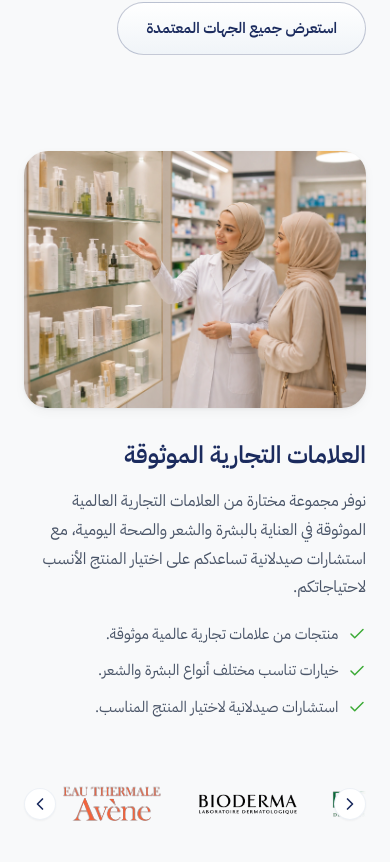
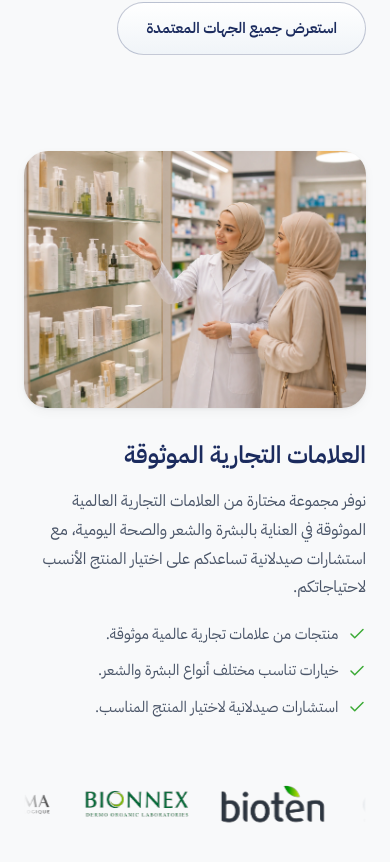
Before and after one commit to hulycat-sketch/adnan-pharmacy, a Next.js app: page /services in a window 390 px wide. Shown: the part 2814-3676 px from the top of the page. Built offline with nearby package versions, Linux system fonts and the light colour scheme.

Commit message:
Fix brand marquee resume after touch release

```diff
--- a/src/components/sections/TrustedBrandsMarquee.module.css
+++ b/src/components/sections/TrustedBrandsMarquee.module.css
@@ -31,59 +31,14 @@
   max-width: 640px;
 }
 
-/* ===== شريط الشعارات ===== */
-
-.marqueeRow {
-  position: relative;
-}
-
-/* ===== أسهم التنقل — نفس تصميم وسلوك أسهم شريط "الجهات المعتمدة" بالضبط ===== */
-
-.arrowBtn {
-  position: absolute;
-  top: 50%;
-  transform: translateY(-50%);
-  z-index: 2;
-  display: flex;
-  align-items: center;
-  justify-content: center;
-  width: 36px;
-  height: 36px;
-  border-radius: 9999px;
-  border: 1px solid rgba(226, 232, 240, 0.6);
-  background-color: var(--color-bg-white);
-  color: var(--color-primary);
-  box-shadow: 0 1px 2px rgba(0, 0, 0, 0.04);
-  transition: background-color var(--transition-fast), box-shadow var(--transition-fast), border-color var(--transition-fast);
-}
-
-.arrowBtn:hover {
-  background-color: var(--color-bg-section);
-  border-color: var(--color-border);
-  box-shadow: var(--shadow-hover);
-}
-
-.arrowBtn:focus-visible {
-  outline: 2px solid var(--color-secondary);
-  outline-offset: 2px;
-}
-
-.arrowLeft {
-  left: 0;
-}
-
-.arrowRight {
-  right: 0;
-}
+/* ===== شريط الشعارات — انزلاق مستمر (Transform) بدل Native Scroll ===== */
 
 .viewport {
-  overflow-x: auto;
-  overflow-y: hidden;
+  overflow: hidden;
   direction: ltr;
-  scroll-behavior: smooth;
-  scrollbar-width: none;
-  -ms-overflow-style: none;
   padding-inline: 32px;
+  cursor: grab;
+  touch-action: pan-y;
   -webkit-mask-image: linear-gradient(
     to left,
     transparent 0,
@@ -100,13 +55,13 @@
   );
 }
 
-.viewport::-webkit-scrollbar {
-  display: none;
-}
-
 .viewport:focus-visible {
   outline: 2px solid var(--color-secondary);
   outline-offset: -2px;
+}
+
+.viewport:active {
+  cursor: grabbing;
 }
 
 .track {
@@ -118,6 +73,7 @@
   list-style: none;
   margin: 0;
   padding: 0;
+  will-change: transform;
 }
 
 .tile {
@@ -126,13 +82,6 @@
   display: flex;
   align-items: center;
   justify-content: center;
-}
-
-@media (max-width: 639px) {
-  .arrowBtn {
-    width: 32px;
-    height: 32px;
-  }
 }
 
 .logo {
--- a/src/components/sections/TrustedBrandsMarquee.tsx
+++ b/src/components/sections/TrustedBrandsMarquee.tsx
@@ -1,9 +1,14 @@
 "use client";
 
-import { useCallback, useRef, type KeyboardEvent } from "react";
+import {
+  useCallback,
+  useEffect,
+  useRef,
+  useState,
+  type KeyboardEvent,
+  type PointerEvent as ReactPointerEvent,
+} from "react";
 import Image from "next/image";
-import { ChevronLeft, ChevronRight } from "lucide-react";
-import { useMarqueeScroll } from "@/lib/useMarqueeScroll";
 import styles from "./TrustedBrandsMarquee.module.css";
 
 type Brand = {
@@ -17,61 +22,187 @@ type TrustedBrandsMarqueeProps = {
   title?: string;
   description?: string;
   brands: readonly Brand[];
-  /** بكسل/ثانية — سرعة السحب التلقائي (افتراضيًا 36، بطيئة وهادئة) */
+  /** بكسل/ثانية — سرعة الانزلاق المستمر */
   speed?: number;
 };
 
 const MIN_TILES_PER_LOOP = 14;
-// نفس القيم المستخدمة بالضبط بشريط "الجهات المعتمدة" — للحفاظ على سلوك مطابق
-const TILES_PER_JUMP_DESKTOP = 2;
-const TILES_PER_JUMP_MOBILE = 1;
-const MOBILE_QUERY = "(max-width: 639px)";
 // تصغير بصري عام لكل الشعارات (~12%) — بيتضرب مع scale كل علامة على حدة
 // فبيحافظ على نفس الفروقات النسبية بينهم بالضبط، بس بحجم إجمالي أخف وأهدأ
 const GLOBAL_LOGO_SCALE = 0.88;
+const RESUME_DELAY_MS = 3000;
+const KEYBOARD_NUDGE_PX = 150;
 
 export default function TrustedBrandsMarquee({
   title,
   description,
   brands,
-  speed = 36,
+  speed = 40,
 }: TrustedBrandsMarqueeProps) {
-  const { viewportRef, pauseAndScheduleResume } = useMarqueeScroll(speed);
   const trackRef = useRef<HTMLUListElement>(null);
+  const rafRef = useRef<number | null>(null);
+  const resumeTimeoutRef = useRef<ReturnType<typeof setTimeout> | null>(null);
+  const isPausedRef = useRef(false);
+  const isDraggingRef = useRef(false);
+  const dragStartXRef = useRef(0);
+  const dragStartPositionRef = useRef(0);
+  // موضع الانزلاق الحالي (بكسل) — المصدر الوحيد للحقيقة، سواء تغيّر
+  // بالحركة التلقائية أو بالسحب اليدوي، فما في أي Resync أو قفزة عند التبديل بينهم
+  const positionRef = useRef(0);
+  // عرض نسخة واحدة من الشعارات (نصف عرض المسار المضاعف) — أساس اللفّة اللانهائية
+  const loopWidthRef = useRef(0);
+  const [reducedMotion, setReducedMotion] = useState(false);
 
-  // قفزة السهم: نفس منطق شريط "الجهات المعتمدة" بالضبط — تُحسب ديناميكيًا
-  // من عرض بلاطة واحدة فعلية + الفراغ الحقيقي بينها
-  const scrollByTiles = useCallback(
-    (direction: 1 | -1) => {
-      const viewport = viewportRef.current;
-      const trackEl = trackRef.current;
-      if (!viewport || !trackEl) return;
+  useEffect(() => {
+    const query = window.matchMedia("(prefers-reduced-motion: reduce)");
+    setReducedMotion(query.matches);
+    const onChange = () => setReducedMotion(query.matches);
+    query.addEventListener("change", onChange);
+    return () => query.removeEventListener("change", onChange);
+  }, []);
 
-      const firstTile = trackEl.firstElementChild as HTMLElement | null;
-      const tileWidth = firstTile?.getBoundingClientRect().width ?? 150;
-      const gapPx = parseFloat(getComputedStyle(trackEl).columnGap || "0") || 0;
+  const pauseAndScheduleResume = useCallback(() => {
+    isPausedRef.current = true;
+    if (resumeTimeoutRef.current) clearTimeout(resumeTimeoutRef.current);
+    resumeTimeoutRef.current = setTimeout(() => {
+      isPausedRef.current = false;
+    }, RESUME_DELAY_MS);
+  }, []);
 
-      const isMobile = window.matchMedia(MOBILE_QUERY).matches;
-      const tilesPerJump = isMobile ? TILES_PER_JUMP_MOBILE : TILES_PER_JUMP_DESKTOP;
-      const step = tilesPerJump * (tileWidth + gapPx);
+  // استئناف فوري — يلغي أي مؤقّت استئناف مؤجَّل وينهي الإيقاف فورًا. بنستخدمها
+  // عند رفع الإصبع/الماوس فعليًا، بدل الاعتماد بس على مؤقّت الـ3 ثوانٍ اللي
+  // انضبط لحظة الضغط (وهذا بالضبط سبب "علوق" الشريط بحالة إيقاف بعد رفع
+  // الإصبع لو الضغطة كانت أطول من 3 ثوانٍ أو حصل تفاعل إضافي بعدها)
+  const resumeNow = useCallback(() => {
+    if (resumeTimeoutRef.current) clearTimeout(resumeTimeoutRef.current);
+    isPausedRef.current = false;
+  }, []);
 
+  const applyTransform = useCallback(() => {
+    const track = trackRef.current;
+    if (!track) return;
+    track.style.transform = `translateX(${-positionRef.current}px)`;
+  }, []);
+
+  // لفّة لا نهائية سلسة تمامًا: طرح/إضافة عرض نسخة واحدة بالضبط عند تجاوز
+  // الحدّ — بما إن المسار مضاعف (نسختان متطابقتان)، هذا التصحيح ما بيغيّر
+  // شكل الشريط المرئي إطلاقًا، فما في أي قفزة أو Snapping محسوس
+  const wrapPosition = useCallback(() => {
+    const loopWidth = loopWidthRef.current;
+    if (loopWidth <= 0) return;
+    if (positionRef.current >= loopWidth) {
+      positionRef.current -= loopWidth;
+    } else if (positionRef.current < 0) {
+      positionRef.current += loopWidth;
+    }
+  }, []);
+
+  // قياس عرض نسخة واحدة من الشعارات — يُعاد حسابه تلقائيًا لو تغيّر عدد
+  // العلامات لاحقًا (بدون ما يأثر على سلاسة الحركة، لأن السرعة ثابتة
+  // بالبكسل/ثانية مش مدة إجمالية ثابتة)
+  useEffect(() => {
+    const track = trackRef.current;
+    if (!track) return;
+
+    const measure = () => {
+      loopWidthRef.current = track.scrollWidth / 2;
+    };
+
+    measure();
+    const resizeObserver = new ResizeObserver(measure);
+    resizeObserver.observe(track);
+    return () => resizeObserver.disconnect();
+  }, [brands]);
+
+  // الانزلاق المستمر بسرعة ثابتة (بكسل/ثانية) — بدون Snapping أو قفزة مرئية
+  useEffect(() => {
+    if (reducedMotion) return;
+
+    let lastTime: number | null = null;
+
+    const tick = (timestamp: number) => {
+      if (!isPausedRef.current && !isDraggingRef.current && lastTime !== null) {
+        const deltaSeconds = (timestamp - lastTime) / 1000;
+        positionRef.current += speed * deltaSeconds;
+        wrapPosition();
+        applyTransform();
+      }
+      lastTime = isPausedRef.current || isDraggingRef.current ? null : timestamp;
+      rafRef.current = requestAnimationFrame(tick);
+    };
+
+    rafRef.current = requestAnimationFrame(tick);
+    return () => {
+      if (rafRef.current !== null) cancelAnimationFrame(rafRef.current);
+    };
+  }, [reducedMotion, speed, wrapPosition, applyTransform]);
+
+  // سحب بالماوس أو اللمس — بيحرّك نفس متغيّر الموضع (positionRef) مباشرة،
+  // فما في أي إعادة مزامنة أو قفزة لحظة الإفلات (نفس المصدر دايمًا)
+  const handlePointerDown = useCallback(
+    (event: ReactPointerEvent<HTMLDivElement>) => {
       pauseAndScheduleResume();
-      viewport.scrollBy({ left: direction * step, behavior: "smooth" });
+      isDraggingRef.current = true;
+      dragStartXRef.current = event.clientX;
+      dragStartPositionRef.current = positionRef.current;
+      event.currentTarget.setPointerCapture(event.pointerId);
     },
-    [viewportRef, pauseAndScheduleResume]
+    [pauseAndScheduleResume]
+  );
+
+  const handlePointerMove = useCallback(
+    (event: ReactPointerEvent<HTMLDivElement>) => {
+      if (!isDraggingRef.current) return;
+      const delta = event.clientX - dragStartXRef.current;
+      positionRef.current = dragStartPositionRef.current - delta;
+      wrapPosition();
+      applyTransform();
+    },
+    [wrapPosition, applyTransform]
+  );
+
+  // pointerup / pointercancel — انتهى التفاعل فعليًا (إصبع اتّرفع أو انلغى)،
+  // فبيستأنف فورًا بدون انتظار أي مؤقّت
+  const endDrag = useCallback(
+    (event: ReactPointerEvent<HTMLDivElement>) => {
+      isDraggingRef.current = false;
+      const viewport = event.currentTarget;
+      if (viewport.hasPointerCapture(event.pointerId)) {
+        viewport.releasePointerCapture(event.pointerId);
+      }
+      resumeNow();
+    },
+    [resumeNow]
+  );
+
+  // pointerleave — بيستأنف بس لو ما في سحب فعليًا شغّال حاليًا (لو الإصبع
+  // خرج من حدود العنصر بينما لسا مضغوط تحت Pointer Capture، منسيب الأمر
+  // لـpointerup/pointercancel اللي رح توصل لاحقًا لتنضيف الحالة صح)
+  const handlePointerLeave = useCallback(
+    (event: ReactPointerEvent<HTMLDivElement>) => {
+      if (isDraggingRef.current) return;
+      resumeNow();
+    },
+    [resumeNow]
   );
 
   const handleKeyDown = useCallback(
     (event: KeyboardEvent<HTMLDivElement>) => {
       if (event.key === "ArrowRight") {
         event.preventDefault();
-        scrollByTiles(1);
+        pauseAndScheduleResume();
+        positionRef.current -= KEYBOARD_NUDGE_PX;
+        wrapPosition();
+        applyTransform();
       } else if (event.key === "ArrowLeft") {
         event.preventDefault();
-        scrollByTiles(-1);
+        pauseAndScheduleResume();
+        positionRef.current += KEYBOARD_NUDGE_PX;
+        wrapPosition();
+        applyTransform();
       }
     },
-    [scrollByTiles]
+    [pauseAndScheduleResume, wrapPosition, applyTransform]
   );
 
   if (brands.length === 0) return null;
@@ -91,24 +222,17 @@ export default function TrustedBrandsMarquee({
           </div>
         )}
 
-        <div className={styles.marqueeRow}>
-          <button
-            type="button"
-            className={`${styles.arrowBtn} ${styles.arrowLeft}`}
-            aria-label="الشعار السابق"
-            onClick={() => scrollByTiles(-1)}
-          >
-            <ChevronLeft size={20} aria-hidden="true" />
-          </button>
-
         <div
-            ref={viewportRef}
           className={styles.viewport}
           role="region"
           aria-label={title ?? "العلامات التجارية الموثوقة"}
           tabIndex={0}
           onMouseEnter={pauseAndScheduleResume}
-            onPointerDown={pauseAndScheduleResume}
+          onPointerDown={handlePointerDown}
+          onPointerMove={handlePointerMove}
+          onPointerUp={endDrag}
+          onPointerLeave={handlePointerLeave}
+          onPointerCancel={endDrag}
           onFocus={pauseAndScheduleResume}
           onKeyDown={handleKeyDown}
         >
@@ -131,16 +255,6 @@ export default function TrustedBrandsMarquee({
             ))}
           </ul>
         </div>
-
-          <button
-            type="button"
-            className={`${styles.arrowBtn} ${styles.arrowRight}`}
-            aria-label="الشعار التالي"
-            onClick={() => scrollByTiles(1)}
-          >
-            <ChevronRight size={20} aria-hidden="true" />
-          </button>
-        </div>
       </div>
     </section>
   );
```
Lines whose indentation alone changed are shown as unchanged.
